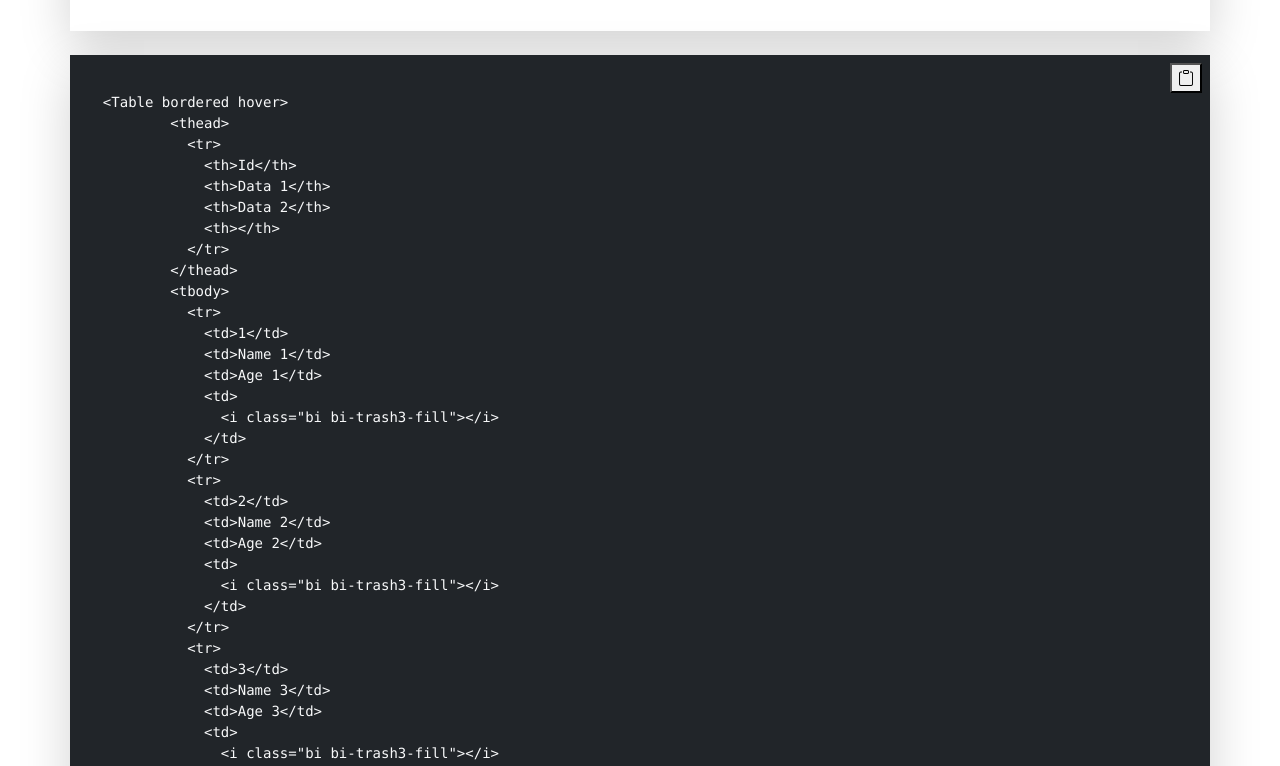
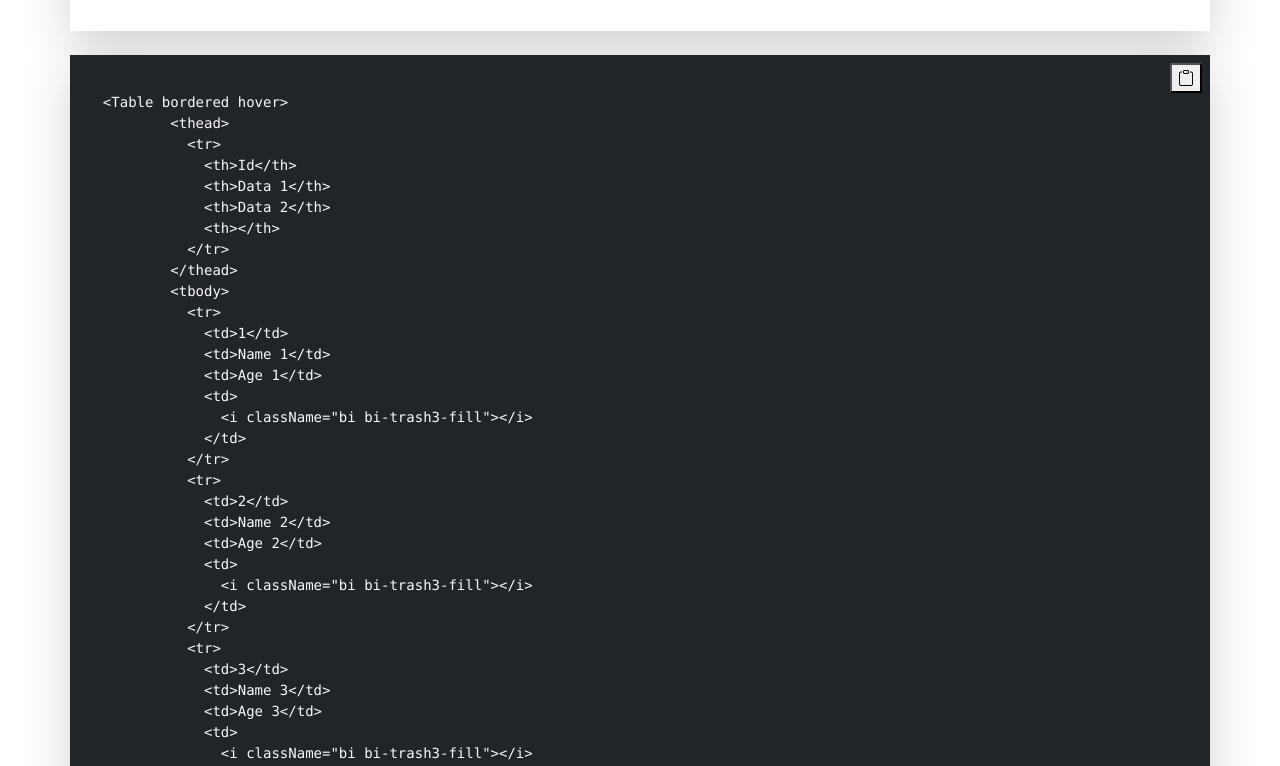
Before and after one commit to nourhanKg/Task0, a React (Create React App) app in the folder task/: page /UIElements in a window 1280 px wide. Shown: the part 2030-2796 px from the top of the page. Built offline with nearby package versions, Linux system fonts and the light colour scheme.

Commit message:
className error fixed

```diff
--- a/task/src/components/UI/Tables/BasicTable.js
+++ b/task/src/components/UI/Tables/BasicTable.js
@@ -18,7 +18,7 @@ const BasicTable = function () {
               <td>Name 1</td>
               <td>Age 1</td>
               <td>
-                <i class="bi bi-trash3-fill"></i>
+                <i className="bi bi-trash3-fill"></i>
               </td>
             </tr>
             <tr>
@@ -26,7 +26,7 @@ const BasicTable = function () {
               <td>Name 2</td>
               <td>Age 2</td>
               <td>
-                <i class="bi bi-trash3-fill"></i>
+                <i className="bi bi-trash3-fill"></i>
               </td>
             </tr>
             <tr>
@@ -34,7 +34,7 @@ const BasicTable = function () {
               <td>Name 3</td>
               <td>Age 3</td>
               <td>
-                <i class="bi bi-trash3-fill"></i>
+                <i className="bi bi-trash3-fill"></i>
               </td>
             </tr>
           </tbody>
@@ -55,7 +55,7 @@ const BasicTable = function () {
               <td>Name 1</td>
               <td>Age 1</td>
               <td>
-                <i class="bi bi-trash3-fill"></i>
+                <i className="bi bi-trash3-fill"></i>
               </td>
             </tr>
             <tr>
@@ -63,7 +63,7 @@ const BasicTable = function () {
               <td>Name 2</td>
               <td>Age 2</td>
               <td>
-                <i class="bi bi-trash3-fill"></i>
+                <i className="bi bi-trash3-fill"></i>
               </td>
             </tr>
             <tr>
@@ -71,7 +71,7 @@ const BasicTable = function () {
               <td>Name 3</td>
               <td>Age 3</td>
               <td>
-                <i class="bi bi-trash3-fill"></i>
+                <i className="bi bi-trash3-fill"></i>
               </td>
             </tr>
           </tbody>
@@ -96,7 +96,7 @@ const BasicTable = function () {
               <td>Name 1</td>
               <td>Age 1</td>
               <td>
-                <i class="bi bi-trash3-fill"></i>
+                <i className="bi bi-trash3-fill"></i>
               </td>
             </tr>
             <tr>
@@ -104,7 +104,7 @@ const BasicTable = function () {
               <td>Name 2</td>
               <td>Age 2</td>
               <td>
-                <i class="bi bi-trash3-fill"></i>
+                <i className="bi bi-trash3-fill"></i>
               </td>
             </tr>
             <tr>
@@ -112,7 +112,7 @@ const BasicTable = function () {
               <td>Name 3</td>
               <td>Age 3</td>
               <td>
-                <i class="bi bi-trash3-fill"></i>
+                <i className="bi bi-trash3-fill"></i>
               </td>
             </tr>
           </tbody>
@@ -133,7 +133,7 @@ const BasicTable = function () {
               <td>Name 1</td>
               <td>Age 1</td>
               <td>
-                <i class="bi bi-trash3-fill"></i>
+                <i className="bi bi-trash3-fill"></i>
               </td>
             </tr>
             <tr>
@@ -141,7 +141,7 @@ const BasicTable = function () {
               <td>Name 2</td>
               <td>Age 2</td>
               <td>
-                <i class="bi bi-trash3-fill"></i>
+                <i className="bi bi-trash3-fill"></i>
               </td>
             </tr>
             <tr>
@@ -149,7 +149,7 @@ const BasicTable = function () {
               <td>Name 3</td>
               <td>Age 3</td>
               <td>
-                <i class="bi bi-trash3-fill"></i>
+                <i className="bi bi-trash3-fill"></i>
               </td>
             </tr>
           </tbody>
--- a/task/src/components/UI/Tables/ColoredTable.js
+++ b/task/src/components/UI/Tables/ColoredTable.js
@@ -1,7 +1,117 @@
 import { Table } from "react-bootstrap";
 import ElementCard from "../../layout/ElementCard";
+import ElementCode from "../../layout/ElementCode";
 const ColoredTable = function () {
-  const code = ``;
+  const code = `
+  <Table bordered hover>
+    <thead className="table-main">
+      <tr>
+        <th>Id</th>
+        <th>Data 1</th>
+        <th>Data 2</th>
+        <th></th>
+      </tr>
+    </thead>
+    <tbody>
+      <tr>
+        <td>1</td>
+        <td>Name 1</td>
+        <td>Age 1</td>
+        <td>
+          <i className="bi bi-trash3-fill"></i>
+        </td>
+      </tr>
+      <tr>
+        <td>2</td>
+        <td>Name 2</td>
+        <td>Age 2</td>
+        <td>
+          <i className="bi bi-trash3-fill"></i>
+        </td>
+      </tr>
+      <tr>
+        <td>3</td>
+        <td>Name 3</td>
+        <td>Age 3</td>
+        <td>
+          <i className="bi bi-trash3-fill"></i>
+        </td>
+      </tr>
+    </tbody>
+  </Table>
+  <Table bordered hover>
+    <thead className="table-sec">
+      <tr>
+        <th>Id</th>
+        <th>Data 1</th>
+        <th>Data 2</th>
+        <th></th>
+      </tr>
+    </thead>
+    <tbody>
+      <tr>
+        <td>1</td>
+        <td>Name 1</td>
+        <td>Age 1</td>
+        <td>
+          <i className="bi bi-trash3-fill"></i>
+        </td>
+      </tr>
+      <tr>
+        <td>2</td>
+        <td>Name 2</td>
+        <td>Age 2</td>
+        <td>
+          <i className="bi bi-trash3-fill"></i>
+        </td>
+      </tr>
+      <tr>
+        <td>3</td>
+        <td>Name 3</td>
+        <td>Age 3</td>
+        <td>
+          <i className="bi bi-trash3-fill"></i>
+        </td>
+      </tr>
+    </tbody>
+  </Table>
+  <Table bordered hover>
+    <thead className="table-terinary">
+      <tr>
+        <th>Id</th>
+        <th>Data 1</th>
+        <th>Data 2</th>
+        <th></th>
+      </tr>
+    </thead>
+    <tbody>
+      <tr>
+        <td>1</td>
+        <td>Name 1</td>
+        <td>Age 1</td>
+        <td>
+          <i className="bi bi-trash3-fill"></i>
+        </td>
+      </tr>
+      <tr>
+        <td>2</td>
+        <td>Name 2</td>
+        <td>Age 2</td>
+        <td>
+          <i className="bi bi-trash3-fill"></i>
+        </td>
+      </tr>
+      <tr>
+        <td>3</td>
+        <td>Name 3</td>
+        <td>Age 3</td>
+        <td>
+          <i className="bi bi-trash3-fill"></i>
+        </td>
+      </tr>
+    </tbody>
+  </Table>
+  `;
   return (
     <>
       <ElementCard name="Colored Tables">
@@ -20,7 +130,7 @@ const ColoredTable = function () {
               <td>Name 1</td>
               <td>Age 1</td>
               <td>
-                <i class="bi bi-trash3-fill"></i>
+                <i className="bi bi-trash3-fill"></i>
               </td>
             </tr>
             <tr>
@@ -28,7 +138,7 @@ const ColoredTable = function () {
               <td>Name 2</td>
               <td>Age 2</td>
               <td>
-                <i class="bi bi-trash3-fill"></i>
+                <i className="bi bi-trash3-fill"></i>
               </td>
             </tr>
             <tr>
@@ -36,7 +146,7 @@ const ColoredTable = function () {
               <td>Name 3</td>
               <td>Age 3</td>
               <td>
-                <i class="bi bi-trash3-fill"></i>
+                <i className="bi bi-trash3-fill"></i>
               </td>
             </tr>
           </tbody>
@@ -56,7 +166,7 @@ const ColoredTable = function () {
               <td>Name 1</td>
               <td>Age 1</td>
               <td>
-                <i class="bi bi-trash3-fill"></i>
+                <i className="bi bi-trash3-fill"></i>
               </td>
             </tr>
             <tr>
@@ -64,7 +174,7 @@ const ColoredTable = function () {
               <td>Name 2</td>
               <td>Age 2</td>
               <td>
-                <i class="bi bi-trash3-fill"></i>
+                <i className="bi bi-trash3-fill"></i>
               </td>
             </tr>
             <tr>
@@ -72,7 +182,7 @@ const ColoredTable = function () {
               <td>Name 3</td>
               <td>Age 3</td>
               <td>
-                <i class="bi bi-trash3-fill"></i>
+                <i className="bi bi-trash3-fill"></i>
               </td>
             </tr>
           </tbody>
@@ -92,7 +202,7 @@ const ColoredTable = function () {
               <td>Name 1</td>
               <td>Age 1</td>
               <td>
-                <i class="bi bi-trash3-fill"></i>
+                <i className="bi bi-trash3-fill"></i>
               </td>
             </tr>
             <tr>
@@ -100,7 +210,7 @@ const ColoredTable = function () {
               <td>Name 2</td>
               <td>Age 2</td>
               <td>
-                <i class="bi bi-trash3-fill"></i>
+                <i className="bi bi-trash3-fill"></i>
               </td>
             </tr>
             <tr>
@@ -108,12 +218,13 @@ const ColoredTable = function () {
               <td>Name 3</td>
               <td>Age 3</td>
               <td>
-                <i class="bi bi-trash3-fill"></i>
+                <i className="bi bi-trash3-fill"></i>
               </td>
             </tr>
           </tbody>
         </Table>
       </ElementCard>
+      <ElementCode code={code}></ElementCode>
     </>
   );
 };
--- a/task/src/components/UI/Tables/StrippedTable.js
+++ b/task/src/components/UI/Tables/StrippedTable.js
@@ -18,7 +18,7 @@ const StrippedTable = function () {
       <td>Name 1</td>
       <td>Age 1</td>
       <td>
-        <i class="bi bi-trash3-fill"></i>
+        <i className="bi bi-trash3-fill"></i>
       </td>
     </tr>
     <tr>
@@ -26,7 +26,7 @@ const StrippedTable = function () {
       <td>Name 2</td>
       <td>Age 2</td>
       <td>
-        <i class="bi bi-trash3-fill"></i>
+        <i className="bi bi-trash3-fill"></i>
       </td>
     </tr>
     <tr>
@@ -34,7 +34,7 @@ const StrippedTable = function () {
       <td>Name 3</td>
       <td>Age 3</td>
       <td>
-        <i class="bi bi-trash3-fill"></i>
+        <i className="bi bi-trash3-fill"></i>
       </td>
     </tr>
   </tbody>
@@ -54,7 +54,7 @@ const StrippedTable = function () {
       <td>Name 1</td>
       <td>Age 1</td>
       <td>
-        <i class="bi bi-trash3-fill"></i>
+        <i className="bi bi-trash3-fill"></i>
       </td>
     </tr>
     <tr>
@@ -62,7 +62,7 @@ const StrippedTable = function () {
       <td>Name 2</td>
       <td>Age 2</td>
       <td>
-        <i class="bi bi-trash3-fill"></i>
+        <i className="bi bi-trash3-fill"></i>
       </td>
     </tr>
     <tr>
@@ -70,7 +70,7 @@ const StrippedTable = function () {
       <td>Name 3</td>
       <td>Age 3</td>
       <td>
-        <i class="bi bi-trash3-fill"></i>
+        <i className="bi bi-trash3-fill"></i>
       </td>
     </tr>
   </tbody>
@@ -95,7 +95,7 @@ const StrippedTable = function () {
               <td>Name 1</td>
               <td>Age 1</td>
               <td>
-                <i class="bi bi-trash3-fill"></i>
+                <i className="bi bi-trash3-fill"></i>
               </td>
             </tr>
             <tr>
@@ -103,7 +103,7 @@ const StrippedTable = function () {
               <td>Name 2</td>
               <td>Age 2</td>
               <td>
-                <i class="bi bi-trash3-fill"></i>
+                <i className="bi bi-trash3-fill"></i>
               </td>
             </tr>
             <tr>
@@ -111,7 +111,7 @@ const StrippedTable = function () {
               <td>Name 3</td>
               <td>Age 3</td>
               <td>
-                <i class="bi bi-trash3-fill"></i>
+                <i className="bi bi-trash3-fill"></i>
               </td>
             </tr>
           </tbody>
@@ -132,7 +132,7 @@ const StrippedTable = function () {
               <td>Name 1</td>
               <td>Age 1</td>
               <td>
-                <i class="bi bi-trash3-fill"></i>
+                <i className="bi bi-trash3-fill"></i>
               </td>
             </tr>
             <tr>
@@ -140,7 +140,7 @@ const StrippedTable = function () {
               <td>Name 2</td>
               <td>Age 2</td>
               <td>
-                <i class="bi bi-trash3-fill"></i>
+                <i className="bi bi-trash3-fill"></i>
               </td>
             </tr>
             <tr>
@@ -148,7 +148,7 @@ const StrippedTable = function () {
               <td>Name 3</td>
               <td>Age 3</td>
               <td>
-                <i class="bi bi-trash3-fill"></i>
+                <i className="bi bi-trash3-fill"></i>
               </td>
             </tr>
           </tbody>
```
